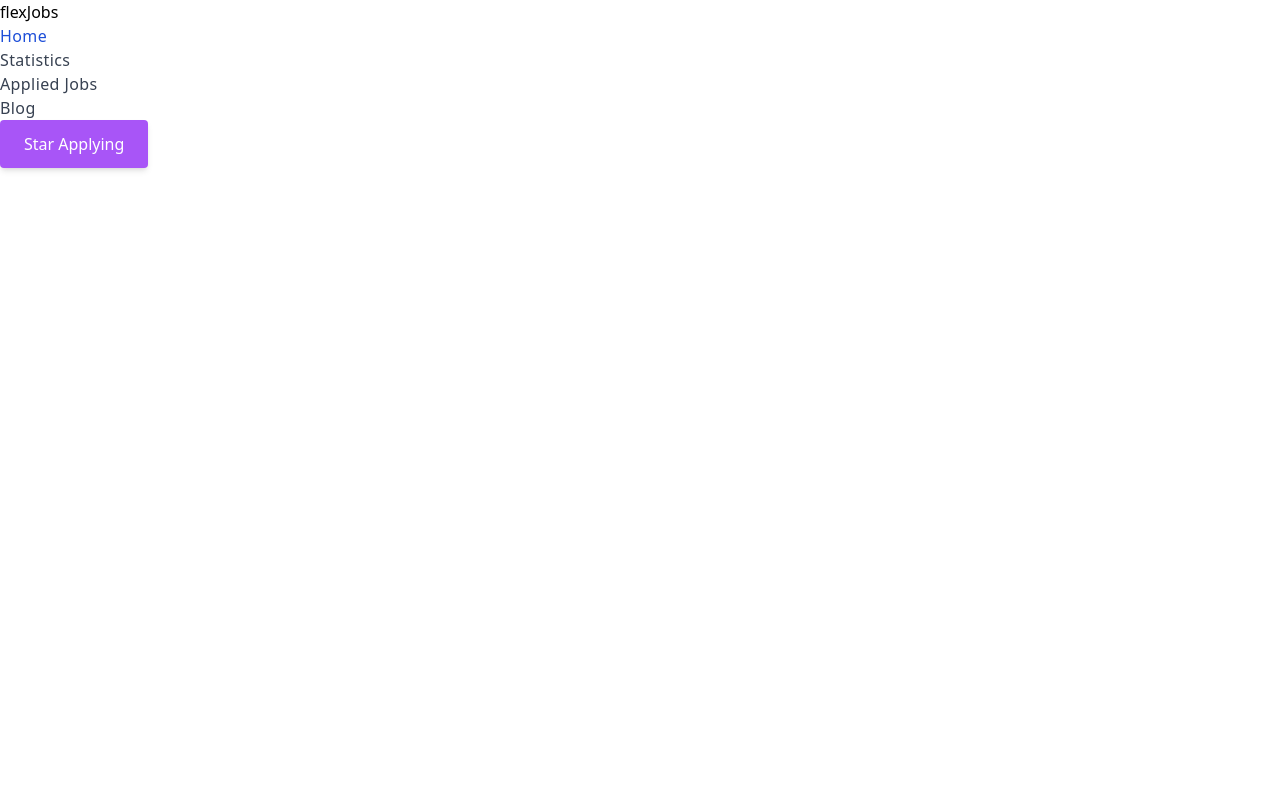
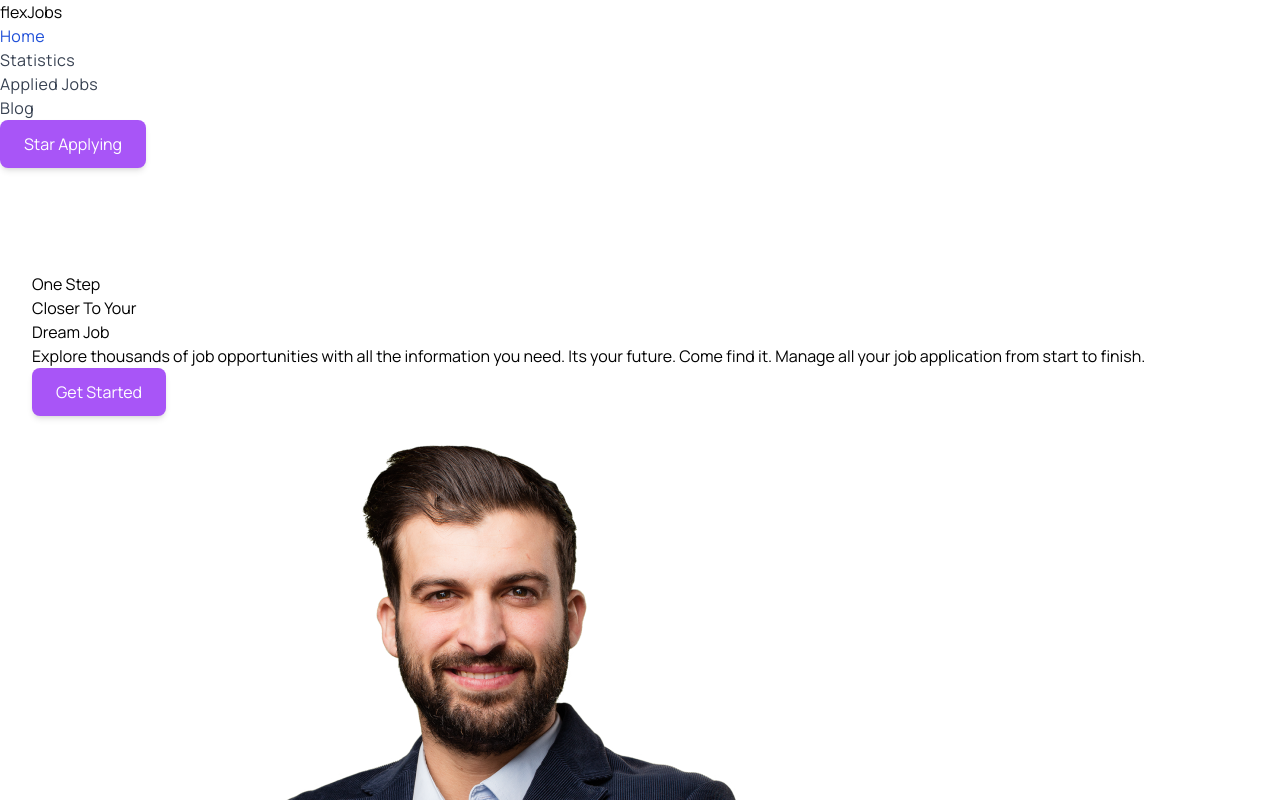
Before and after one commit to rupokraihan/flex-jobs, a React (Vite) app: page / in a window 1280 px wide. Shown: the top 800 px of the page. Built offline with nearby package versions, Linux system fonts and the light colour scheme.

Commit message:
Manrope font added

```diff
--- a/index.html
+++ b/index.html
@@ -4,7 +4,14 @@
     <meta charset="UTF-8" />
     <!-- <link rel="icon" type="image/svg+xml" href="/vite.svg" /> -->
     <meta name="viewport" content="width=device-width, initial-scale=1.0" />
-    <title>name</title>
+    <link rel="stylesheet" href="./src/App.css" />
+    <link rel="preconnect" href="https://fonts.googleapis.com" />
+    <link rel="preconnect" href="https://fonts.gstatic.com" crossorigin />
+    <link
+      href="https://fonts.googleapis.com/css2?family=Manrope&display=swap"
+      rel="stylesheet"
+    />
+    <title>flexJobs</title>
   </head>
   <body>
     <div id="root"></div>
--- a/src/App.css
+++ b/src/App.css
@@ -0,0 +1,3 @@
+#root {
+  font-family: 'Manrope', sans-serif;
+}
--- a/src/Home/Home.jsx
+++ b/src/Home/Home.jsx
@@ -1,9 +1,24 @@
 import React from 'react';
+import MyImage from '../assets/P3OLGJ1 copy 1.png'
 
 const Home = () => {
   return (
-    <div>
-
+    <div className="my-container flex flex-col items-center justify-between lg:flex-row">
+      <div>
+        <h1 className="text-[80px] font-extrabold">
+          One Step
+          <br /> Closer To Your <br /> <span className='text-purple-500'>Dream Job</span>
+        </h1>
+        <p>
+          Explore thousands of job opportunities with all the information you
+          need. Its your future. Come find it. Manage all your job application
+          from start to finish.
+        </p>
+        <button className="my-button">Get Started</button>
+      </div>
+      <div>
+        <img src={MyImage} alt="" />
+      </div>
     </div>
   );
 };
--- a/src/index.css
+++ b/src/index.css
@@ -4,10 +4,10 @@
 
 
 .my-container{
-  @apply px-4 py-16 mx-auto sm:max-w-xl md:max-w-full lg:max-w-screen-xl md:px-24 lg:px-8 lg:py-20
+  @apply px-4 py-16 mx-auto sm:max-w-xl md:max-w-full lg:max-w-screen-xl md:px-24 lg:pl-8 lg:py-20
 }
 .my-button{
-  @apply inline-flex items-center h-12 px-6 mb-3 font-medium text-white transition duration-200 rounded shadow-md  md:mb-0 bg-purple-500 hover:bg-purple-800
+  @apply inline-flex items-center h-12 px-6 mb-3 font-medium text-white transition duration-200 rounded-lg shadow-md  md:mb-0 bg-purple-500 hover:bg-purple-800
 }
 .active{
   @apply font-medium tracking-wide text-blue-700 transition-colors duration-200 hover:text-blue-400
```
Also changed, not shown: src/assets/P3OLGJ1 copy 1.png (added).
